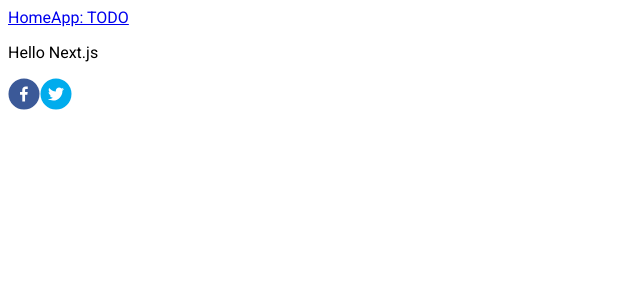
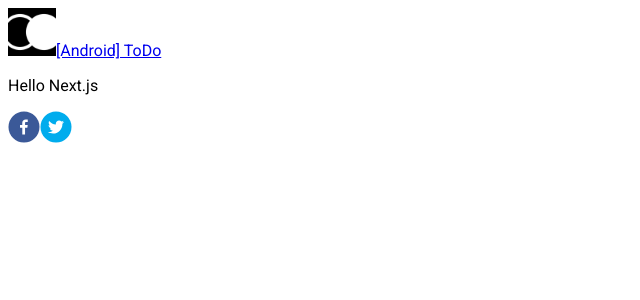
Before and after one commit to reidha/next_site, a Next.js app: page / in a window 1280 px wide. Shown: the top 300 px of the page, without its empty margins (0-640 px from the left). Built offline with nearby package versions, Linux system fonts and the light colour scheme.

Commit message:
Add logo

```diff
--- a/components/Header.js
+++ b/components/Header.js
@@ -7,9 +7,13 @@ export default function Header() {
             <title key="title">{title}</title>
             <link rel="shortcut icon" type="image/x-icon" href="/static/favicon.png" />
 
+            <meta name="description" content="Plan to show all my works."/>
+
             <meta name="google-site-verification" content="4qcBjAVTi_jXk7u-hAGcWCOp9Ssyg0W_t_lU-33oDb8" />
 
-            <meta name="description" content="Plan to show all my works."/>
+            <meta name="viewport" content="minimum-scale=1, initial-scale=1, width=device-width" />
+
+
 
             <link rel="stylesheet" href="https://fonts.googleapis.com/css?family=Roboto:300,400,500,700&display=swap" />
             <link rel="stylesheet" href="https://fonts.googleapis.com/icon?family=Material+Icons" />
--- a/components/Menu.js
+++ b/components/Menu.js
@@ -4,10 +4,10 @@ export default function Menu() {
     return (
         <>
             <Link href="/">
-                <a>Home</a>
+                <img src="/static/logo-small.png" alt="logo" height="48"/>
             </Link>
-            <Link href="/apps/todo/">
-                <a>App: TODO</a>
+            <Link href="/products/todo/">
+                <a>[Android] ToDo</a>
             </Link>
         </>
     )
```
Also changed, not shown: pages/products/todo.js (renamed from pages/apps/todo.js), public/static/logo-small.png (added).
